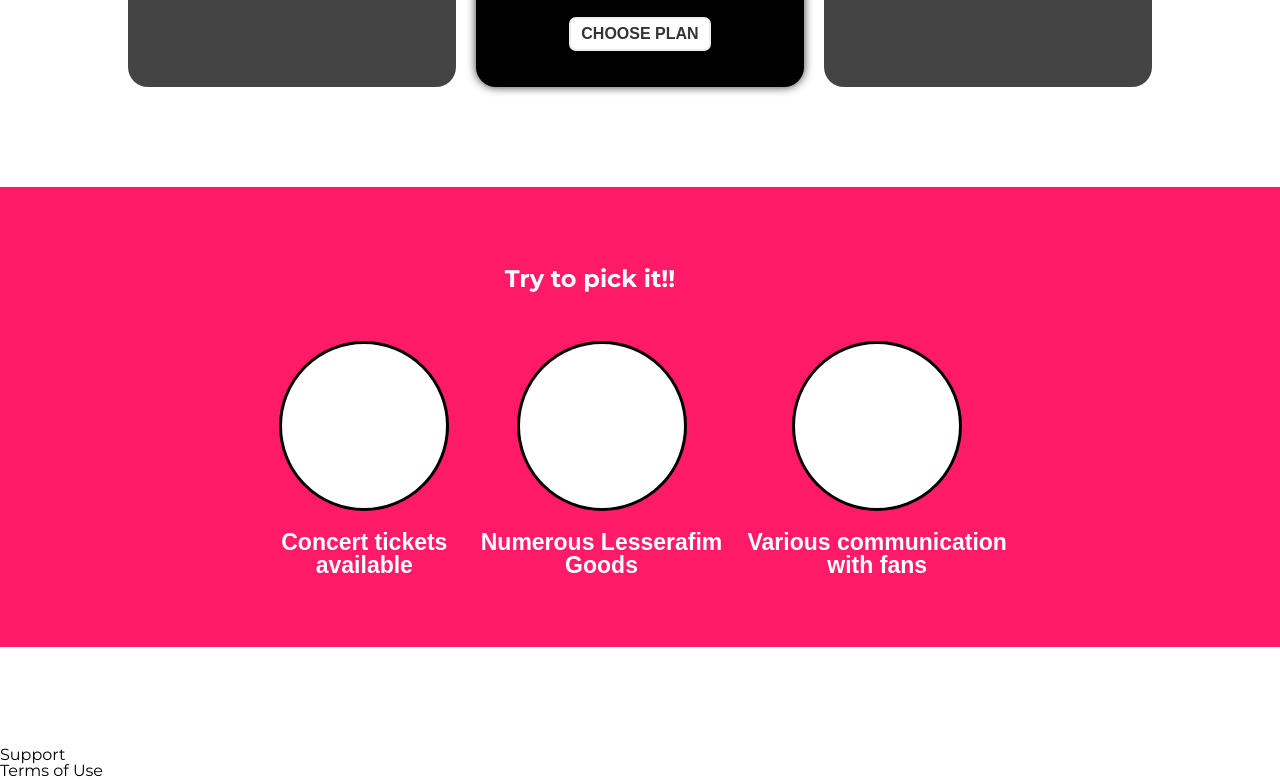
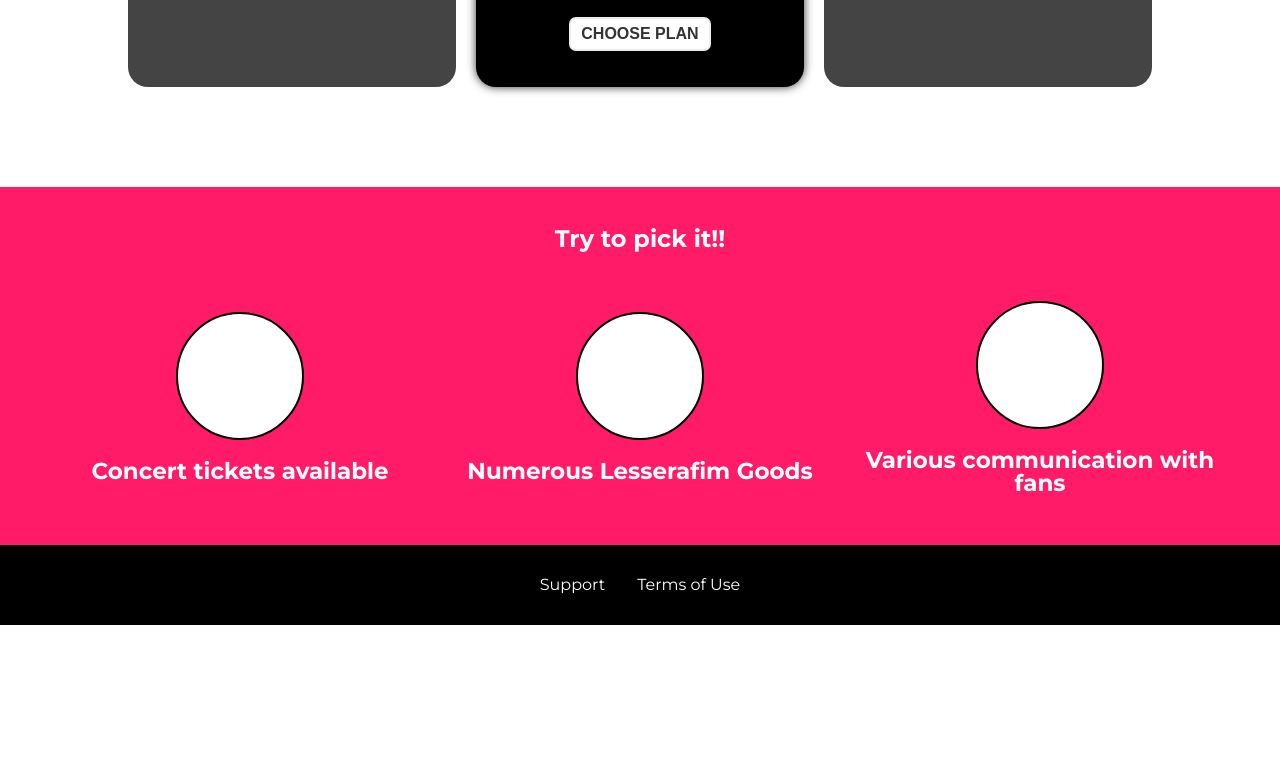
Before and after one commit to darknessbloom/html-css-study, a plain HTML site: page index.html in a window 1280 px wide. Shown: the part 1300-2080 px from the top of the page. After the commit the page ends 1925 px from the top, so only its background shows below. Drawn offline with nearby package versions, Linux system fonts and the light colour scheme.

Commit message:
indecx.html footer 까지 완료

```diff
--- a/main.css
+++ b/main.css
@@ -83,8 +83,7 @@ body {
   align-items: center;
   gap: 30px;
 }
-
-#plans .section-title {
+section .section-title {
   color: #000;
   font-weight: 700;
   font-size: 24px;
@@ -140,52 +139,43 @@ body {
 }
 /* key features style */
 #key-features {
-  margin: 100px auto;
   background: #ff1b68;
+  padding: 40px;
+  text-align: center;
   color: #fff;
-  font-family: "Noto Sans KR", sans-serif;
-  text-align: center;
-  display: flex;
-  flex-direction: column;
-  align-items: center;
-  gap: 40px;
 }
 
 #key-features .section-title {
-  /* background: orange; */
-  margin-left: -100px;
-  padding:10px;
-  margin-top: 70px;
-  font-weight: 700;
-  font-size: 24px;
-  font-family: 'Montserrat', sans-serif;
+  color: inherit;
+  margin-bottom: 30px;
+
 }
 
 #key-features .key-feature__list{
-  width: 60%;
-  justify-content: space-between;
-  /* background: orange; */
   display: flex;
   align-items:center;
-  margin-bottom: 70px;
+
+  justify-content: center;
 
 
 
 }
 #key-features .key-feature__list .key-feature{
-  /* background: red; */
+  /* border: 2px solid #000; */
+  width: 30%;
   display: flex;
   flex-direction: column;
   align-items: center;
+  margin: 20px 20px 10px;
 }
 
 #key-features .key-feature__list .key-feature__image
 {
   background: #fff;
-  width: 170px;
-  height: 170px;
+  width: 128px;
+  height: 128px;
   border-radius: 50%;
-  border: 3px solid #000;
+  border: 2px solid #000;
   margin-bottom: 20px;
 }
 
@@ -194,3 +184,28 @@ body {
   font-size: 23px;
 
 }
+
+.main-footer {
+  background: #000;
+  padding: 32px;
+}
+
+.main-footer__links {
+  display: flex;
+  justify-content: center;
+  text-align: center;
+}
+
+.main-footer__link {
+  margin: 0 16px;
+}
+
+.main-footer__link a {
+  color: #fff;
+  text-decoration: none;
+}
+
+.main-footer__link a:hover,
+.main-footer__link a:active {
+  color: #ccc;
+}
```
